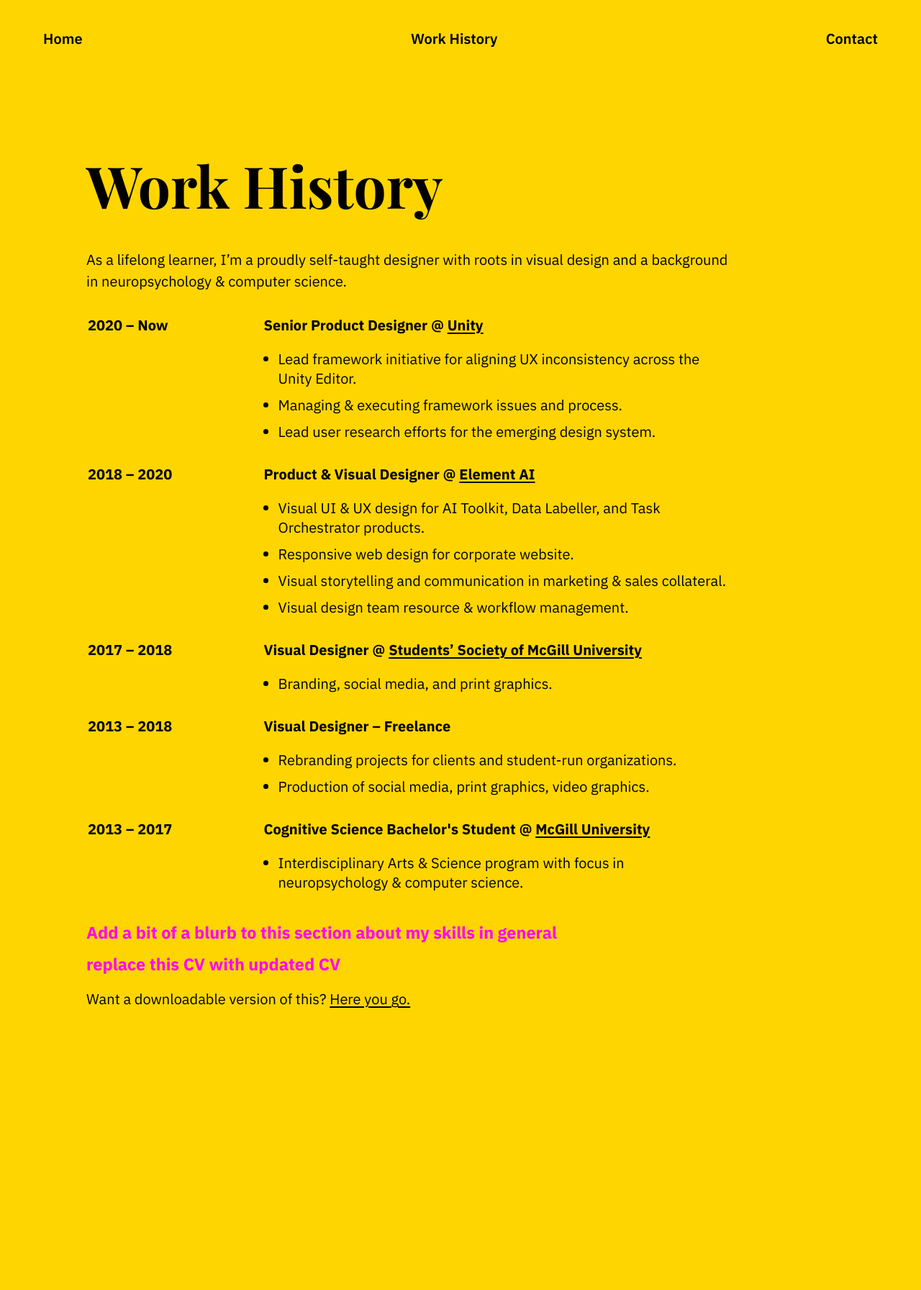
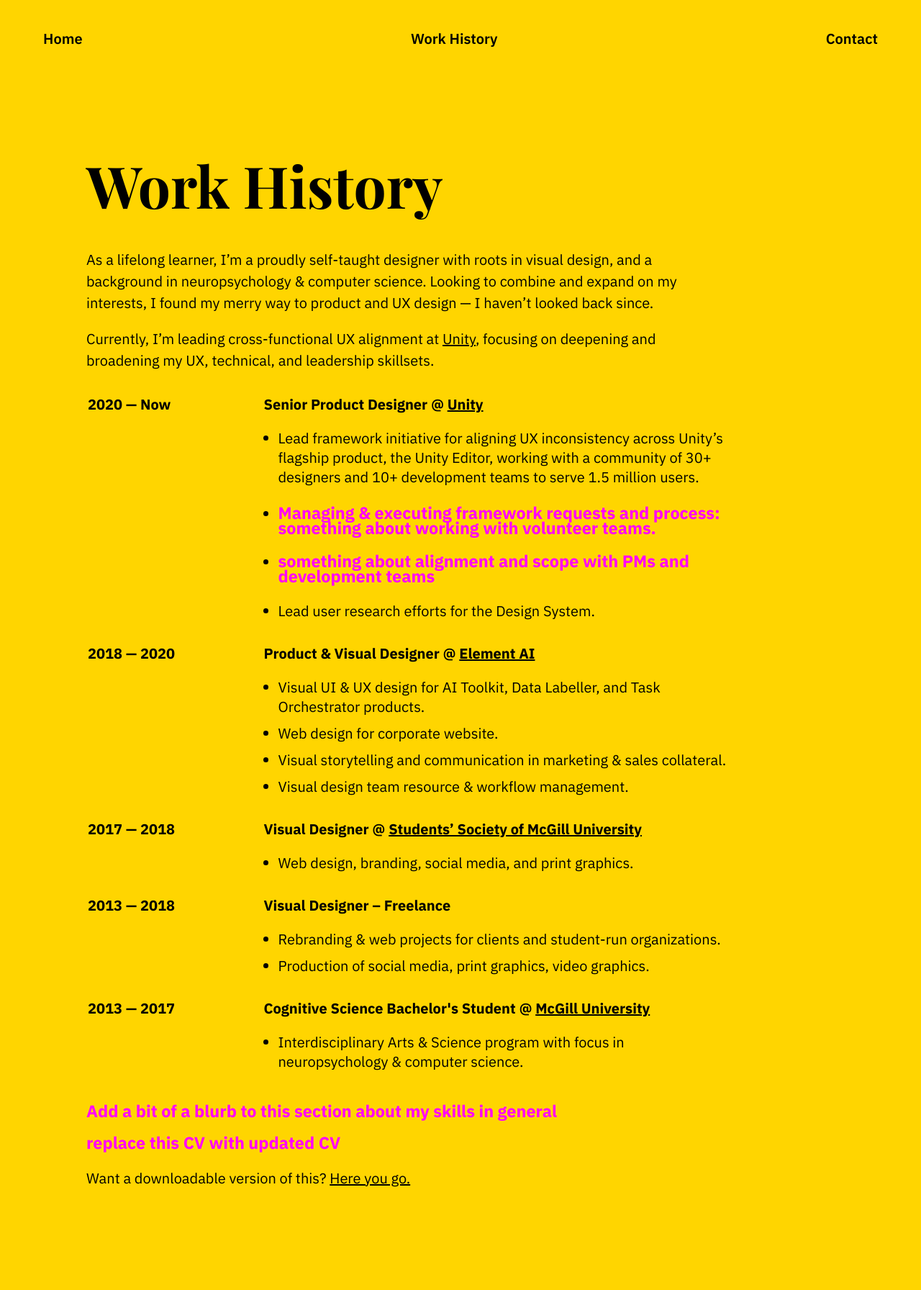
Before and after one commit to weisquared2/weiwei-design, a Jekyll site: the page built from workhistory.md, in a window 1280 px wide. Shown: the whole page at 72% size. Built offline with Jekyll 4.4.1, drawn with Linux system fonts in a browser that asks for light colours; before the commit the page ends 1543 px from its top, so only the background shows below that.

Commit message:
Working on Work History page content

```diff
--- a/css/style.css
+++ b/css/style.css
@@ -42,11 +42,16 @@
 a {
 	color: black;
 	text-decoration: underline;
-	text-underline-offset: 8%;
+	text-decoration-color: black;
+	text-decoration-thickness: 0.1em;
+	text-underline-offset: 0.05em;
 }
 
 a:hover {
-	color: #434031;
+	color: #7e6900;
+	text-decoration-thickness: 0.2em;
+	text-underline-offset: 0em;
+	text-decoration-color:#987f00;
 }
 
 ::selection {
@@ -99,15 +104,20 @@
 	text-decoration: none;
 }
 
+
 a.navlink:hover {
+	color: #7e6900;
 	text-decoration: underline;
-	text-underline-offset: 8%;
+	text-decoration-thickness: 0.2em;
+	text-underline-offset: 0em;
+	text-decoration-color:#987f00;
 }
 
 a.navlink:active {
 	color: black;
 	text-decoration: underline;
 }
+
 
 /* table styling */
 
--- a/workhistory.md
+++ b/workhistory.md
@@ -6,30 +6,39 @@
 
 # Work History
 
-As a lifelong learner, I'm a proudly self-taught designer with roots in visual design and a background in neuropsychology & computer science.
+As a lifelong learner, I'm a proudly self-taught designer with roots in visual design, and a background in neuropsychology & computer science. Looking to combine and expand on my interests, I found my merry way to product and UX design &mdash; I haven't looked back since.
+
+Currently, I'm leading cross-functional UX alignment at [Unity](https://unity.com/), focusing on deepening and broadening my UX, technical, and leadership skillsets.
 
 <table class="CV">
   <tbody>
     <tr>
-      <td class="CV-table-date"><strong>2020 – Now</strong></td>
+      <td class="CV-table-date"><strong>2020 &mdash; Now</strong></td>
       <td>
             <ul class="CV-table">
                 <li class="position-name"><strong>Senior Product Designer @ <a href="https://unity.com/">Unity</a></strong>
                 </li>
                 <li class="position-responsibilities">
-                    Lead framework initiative for aligning UX inconsistency across the Unity Editor.
+                    Lead framework initiative for aligning UX inconsistency across Unity’s flagship product, the Unity Editor, working with a community of 30+ designers and 10+ development teams to serve 1.5 million users.
                 </li>
                 <li class="position-responsibilities">
-                    Managing &amp; executing framework issues and process.
+                    <h3>
+                    Managing &amp; executing framework requests and process: something about working with volunteer teams.
+                    </h3>
                 </li>
                 <li class="position-responsibilities">
-                    Lead user research efforts for the emerging design system.
+                    <h3>
+                    something about alignment and scope with PMs and development teams
+                    </h3>
+                </li>
+                <li class="position-responsibilities">
+                    Lead user research efforts for the Design System.
                 </li>
             </ul>
         </td>
     </tr>
     <tr>
-      <td class="CV-table-date"><strong>2018 – 2020</strong></td>
+      <td class="CV-table-date"><strong>2018 &mdash; 2020</strong></td>
       <td>
             <ul class="CV-table">
                 <li class="position-name"><strong>Product &amp; Visual Designer @ <a href="https://www.elementai.com/">Element AI</a></strong>
@@ -38,7 +47,7 @@
                     Visual UI &amp; UX design for AI Toolkit, Data Labeller, and Task Orchestrator products.
                 </li>
                 <li class="position-responsibilities">
-                    Responsive web design for corporate website.
+                    Web design for corporate website.
                 </li>
                 <li class="position-responsibilities">
                     Visual storytelling and communication in marketing &amp; sales collateral.
@@ -50,25 +59,25 @@
         </td>
     </tr>
     <tr>
-      <td class="CV-table-date"><strong>2017 – 2018</strong></td>
+      <td class="CV-table-date"><strong>2017 &mdash; 2018</strong></td>
       <td>
             <ul class="CV-table">
                 <li class="position-name"><strong>Visual Designer @ <a href="https://ssmu.ca/">Students’ Society of McGill University</a></strong>
                 </li>
                 <li class="position-responsibilities">
-                    Branding, social media, and print graphics.
+                    Web design, branding, social media, and print graphics.
                 </li>
             </ul>
         </td>
     </tr>
     <tr>
-      <td class="CV-table-date"><strong>2013 – 2018</strong></td>
+      <td class="CV-table-date"><strong>2013 &mdash; 2018</strong></td>
       <td>
             <ul class="CV-table">
                 <li class="position-name"><strong>Visual Designer – Freelance</strong>
                 </li>
                 <li class="position-responsibilities">
-                    Rebranding projects for clients and student-run organizations.
+                    Rebranding & web projects for clients and student-run organizations.
                 </li>
                 <li class="position-responsibilities">
                     Production of social media, print graphics, video graphics.
@@ -77,7 +86,7 @@
         </td>
     </tr>
     <tr>
-      <td class="CV-table-date"><strong>2013 – 2017</strong></td>
+      <td class="CV-table-date"><strong>2013 &mdash; 2017</strong></td>
       <td>
             <ul class="CV-table">
                 <li class="position-name"><strong>Cognitive Science Bachelor's Student @ <a href="https://www.mcgill.ca/"> McGill University</a></strong>
```
Also changed, not shown: 2 other files.
